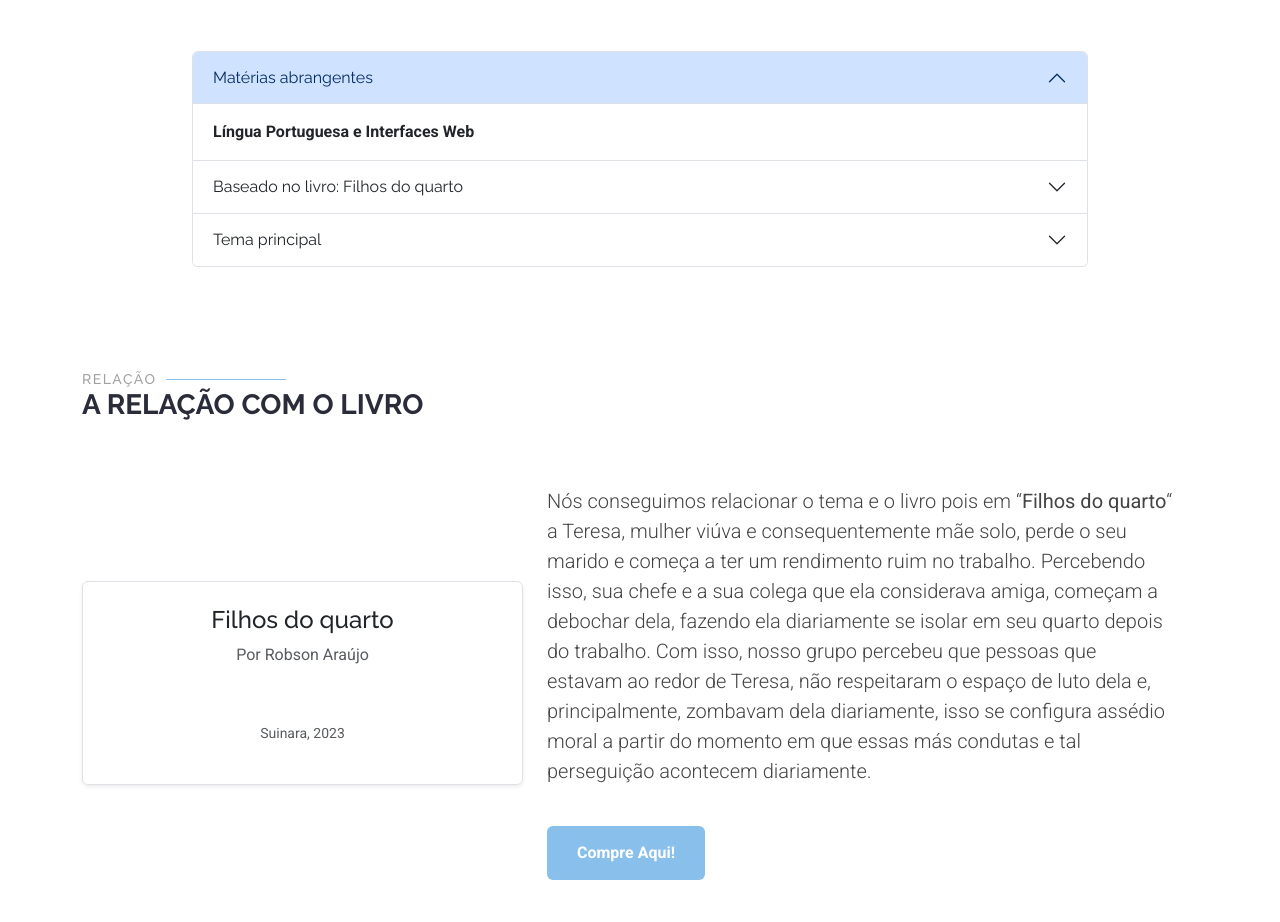
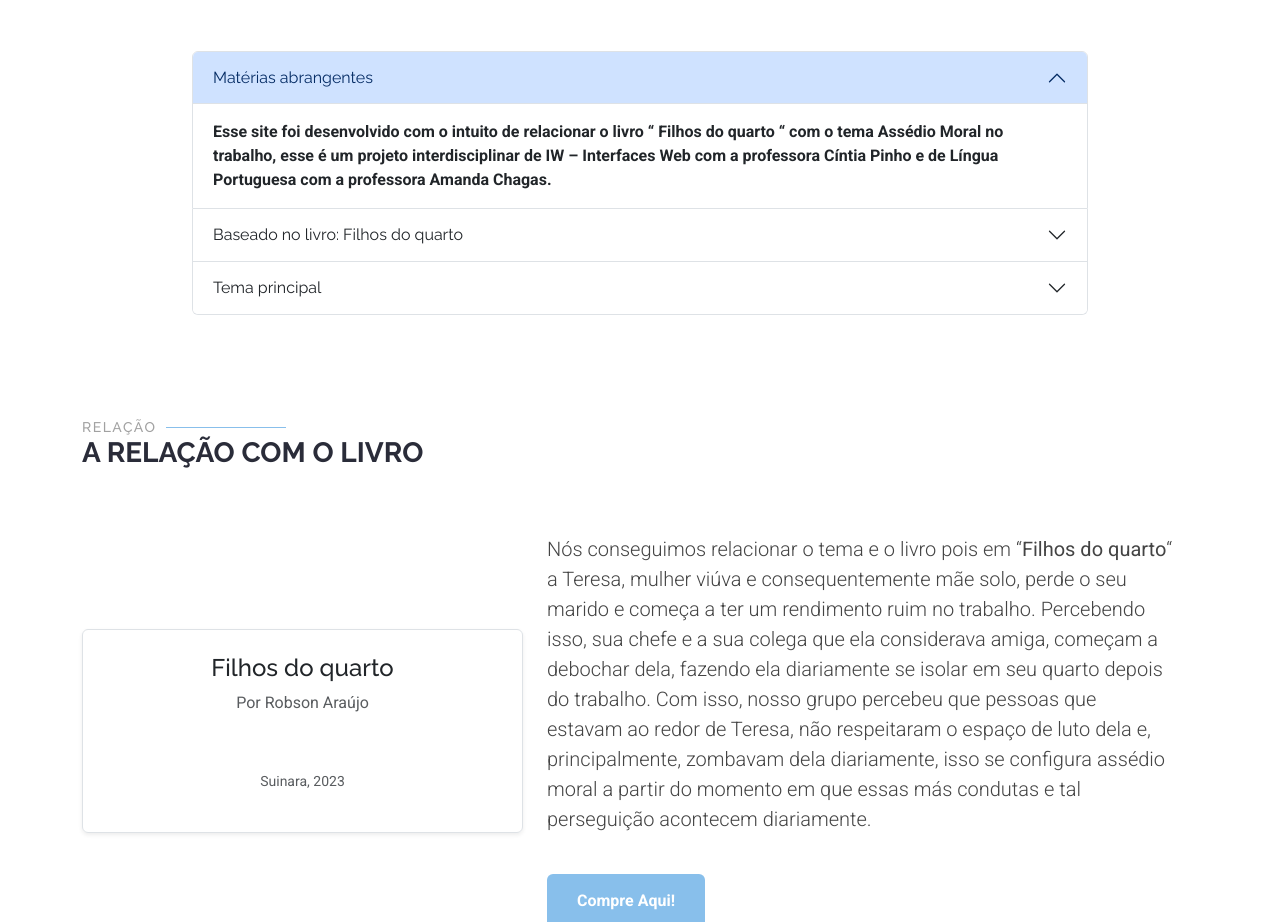
Before and after one commit to gmorettirib/assediomoralsite, a plain HTML site: page index.html in a window 1280 px wide. Shown: the part 1400-2322 px from the top of the page. Drawn offline with Linux system fonts and the light colour scheme.

Commit message:
finalizado (eu acho)

```diff
--- a/index.html
+++ b/index.html
@@ -245,7 +245,8 @@
           </h2>
           <div id="panelsStayOpen-collapseOne" class="accordion-collapse collapse show">
             <div class="accordion-body">
-              <strong>Língua Portuguesa e Interfaces Web</strong>
+              <strong> Esse site foi desenvolvido com o intuito de relacionar o livro “ Filhos do quarto “ com o tema Assédio Moral no trabalho, esse é um projeto interdisciplinar de IW – Interfaces Web com a professora Cíntia Pinho e de Língua Portuguesa com a professora Amanda Chagas.
+              </strong>
             </div>
           </div>
         </div>
```
